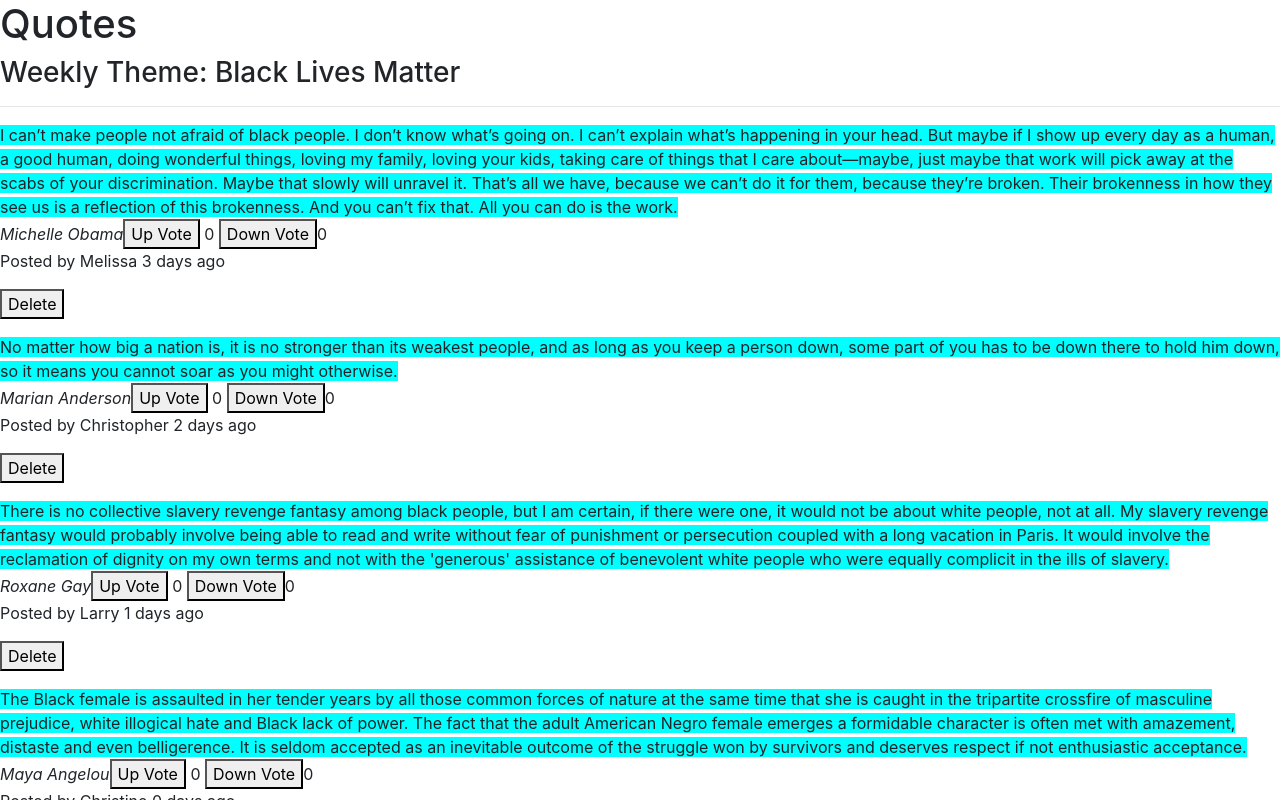
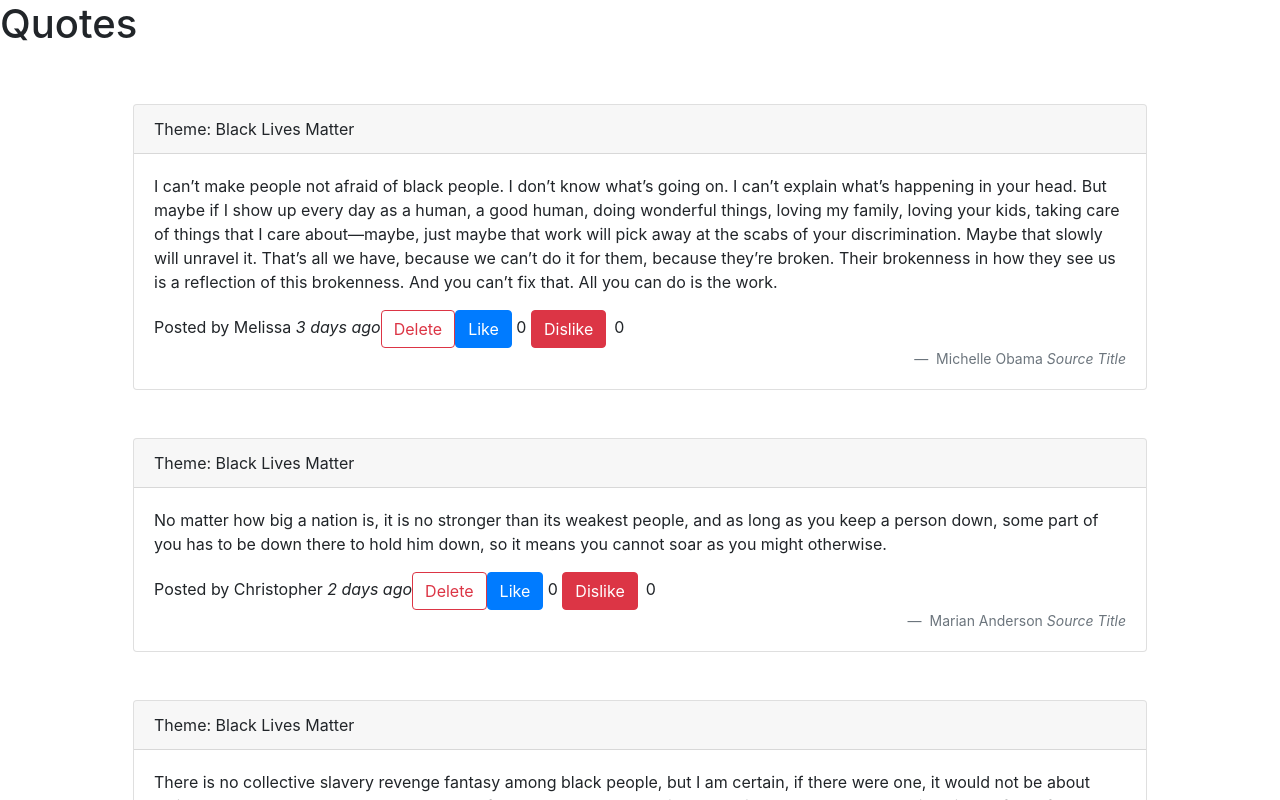
Before and after one commit to Makena-Maryann/Quotes, an Angular app: page / in a window 1280 px wide. Shown: the top 800 px of the page. Built offline with nearby package versions, Linux system fonts and the light colour scheme.

Commit message:
Add bootstrap styling

```diff
--- a/src/app/quote-detail/quote-detail.component.html
+++ b/src/app/quote-detail/quote-detail.component.html
@@ -1,2 +1,7 @@
-<p>Posted by {{ quote.name }} {{ quote.postDate | dateCount }} days ago</p>
-<button (click)="quoteDelete(true)">Delete</button>
+<span>
+  Posted by {{ quote.name }} <em>{{ quote.postDate | dateCount }} days ago</em>
+</span>
+
+<button (click)="quoteDelete(true)" class="btn btn-outline-danger">
+  Delete
+</button>
--- a/src/app/quote/quote.component.html
+++ b/src/app/quote/quote.component.html
@@ -1,16 +1,30 @@
-<div>
-  <h1>Quotes</h1>
-  <h3>Weekly Theme: Black Lives Matter</h3>
-  <hr />
-
-  <p *ngFor="let quote of quotes; let i = index">
-    <span appHighlight>{{ quote.statement }}</span> <br />
-    <em>{{ quote.author }}</em>
-    <button (click)="upVotes(i)">Up Vote</button> {{ quote.upVote }}
-    <button (click)="downVotes(i)">Down Vote</button>{{ quote.downVote }}
-    <app-quote-detail
-      [quote]="quote"
-      (isComplete)="deleteQuote($event, i)"
-    ></app-quote-detail>
-  </p>
+<h1>Quotes</h1>
+<div class="container">
+  <div class="row">
+    <div class="col">
+      <div *ngFor="let quote of quotes; let i = index" class="card m-5">
+        <!--' appHighlight' This goes into the div above-->
+        <div class="card-header">
+          Theme: Black Lives Matter
+        </div>
+        <div class="card-body">
+          <p>
+            {{ quote.statement }}
+          </p>
+          <app-quote-detail
+            [quote]="quote"
+            (isComplete)="deleteQuote($event, i)"
+          ></app-quote-detail>
+          <button (click)="upVotes(i)" class="btn btn-primary">Like</button>
+          {{ quote.upVote }}
+          <button (click)="downVotes(i)" class="mr-2 btn btn-danger">
+            Dislike</button
+          >{{ quote.downVote }}
+          <span class="blockquote-footer text-right">
+            {{ quote.author }} <cite title="Source Title">Source Title</cite>
+          </span>
+        </div>
+      </div>
+    </div>
+  </div>
 </div>
```
